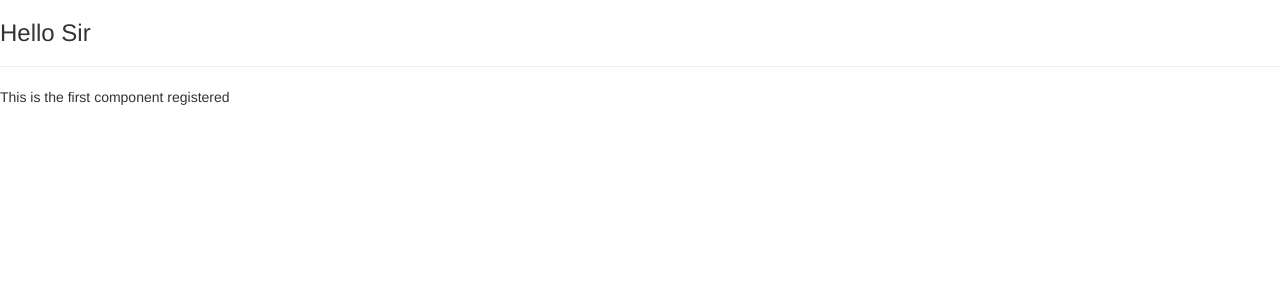
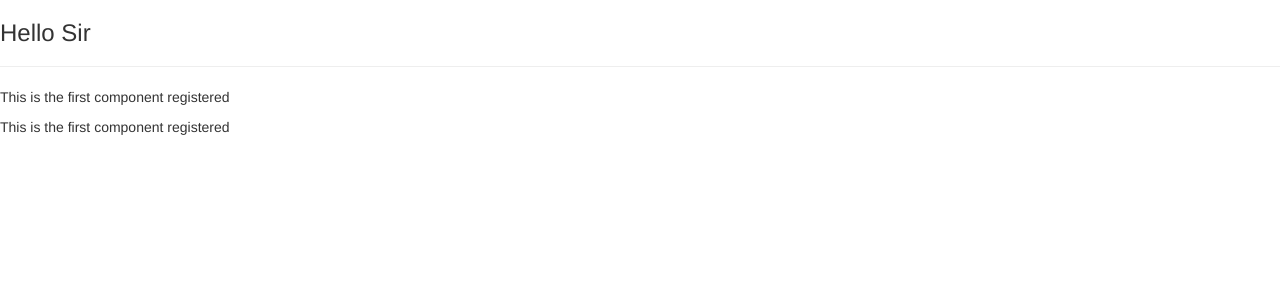
Before and after one commit to mickambar19/learning-angular-5, an Angular app in the folder simple-app/: page / in a window 1280 px wide. Shown: the top 300 px of the page. Built offline with nearby package versions, Linux system fonts and the light colour scheme.

Commit message:
Added component using CLI

```diff
--- a/simple-app/src/app/app.component.html
+++ b/simple-app/src/app/app.component.html
@@ -1,3 +1,3 @@
 <h3>Hello Sir</h3>
 <hr>
-<app-server></app-server>
+<app-servers></app-servers>
--- a/simple-app/src/app/app.module.ts
+++ b/simple-app/src/app/app.module.ts
@@ -4,11 +4,13 @@
 
 import { AppComponent } from './app.component';
 import { ServerComponent } from './server/server.component';
+import { ServersComponent } from './servers/servers.component';
 
 @NgModule({
   declarations: [
     AppComponent,
-    ServerComponent
+    ServerComponent,
+    ServersComponent
   ],
   imports: [
     BrowserModule,
--- /dev/null
+++ b/simple-app/src/app/servers/servers.component.html
@@ -0,0 +1,2 @@
+<app-server></app-server>
+<app-server></app-server>
--- /dev/null
+++ b/simple-app/src/app/servers/servers.component.ts
@@ -0,0 +1,16 @@
+import { Component, OnInit } from '@angular/core';
+
+@Component({
+  selector: 'app-servers',
+  templateUrl: './servers.component.html',
+  styleUrls: ['./servers.component.css'],
+})
+
+export class ServersComponent implements OnInit {
+
+  constructor() { }
+
+  ngOnInit() {
+  }
+
+}
```
Also changed, not shown: simple-app/src/app/servers/servers.component.css (added).
